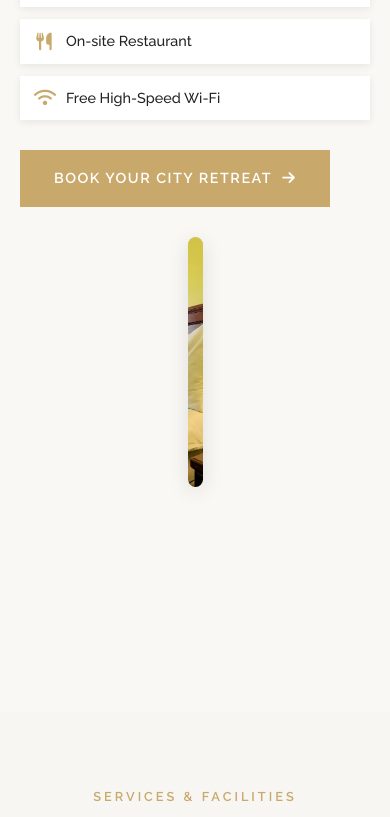
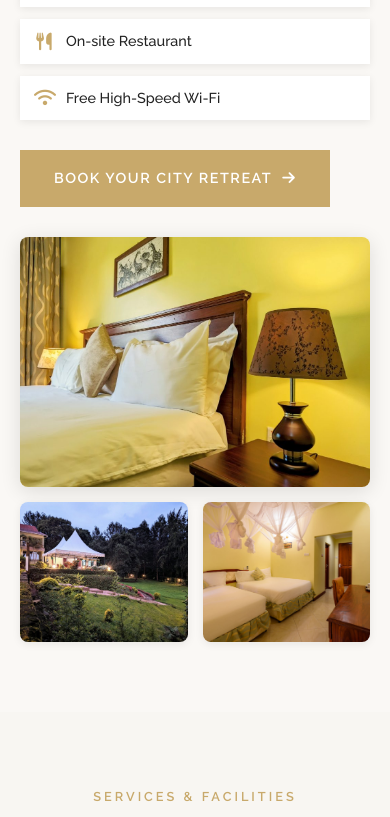
Before and after one commit to Goodluck9191/Mvuli-hotels, a plain HTML site: page index.html in a window 390 px wide. Shown: the part 7313-8130 px from the top of the page. Drawn offline with nearby package versions, Linux system fonts and the light colour scheme; a web font is replaced by a local one.

Commit message:
third commit

```diff
--- a/style.css
+++ b/style.css
@@ -859,9 +859,11 @@ p {
   display: grid;
   grid-template-columns: 1fr 1fr;
   gap: 15px;
+  width: 100%;
 }
 
 .detail-img-sm {
+  width: 100%;
   height: 180px;
   background-size: cover;
   background-position: center;
@@ -1901,9 +1903,8 @@ p {
     gap: 30px;
   }
 
-  .hotel-detail-grid-reverse {
-    display: flex;
-    flex-direction: column-reverse;
+  .hotel-detail-grid-reverse .hotel-detail-images {
+    order: 1;
   }
 
   .hotel-detail-hero {
@@ -1920,6 +1921,11 @@ p {
 
   .detail-img-sm {
     height: 140px;
+    width: 100%;
+  }
+
+  .detail-img-sub {
+    width: 100%;
   }
 }
 
```
